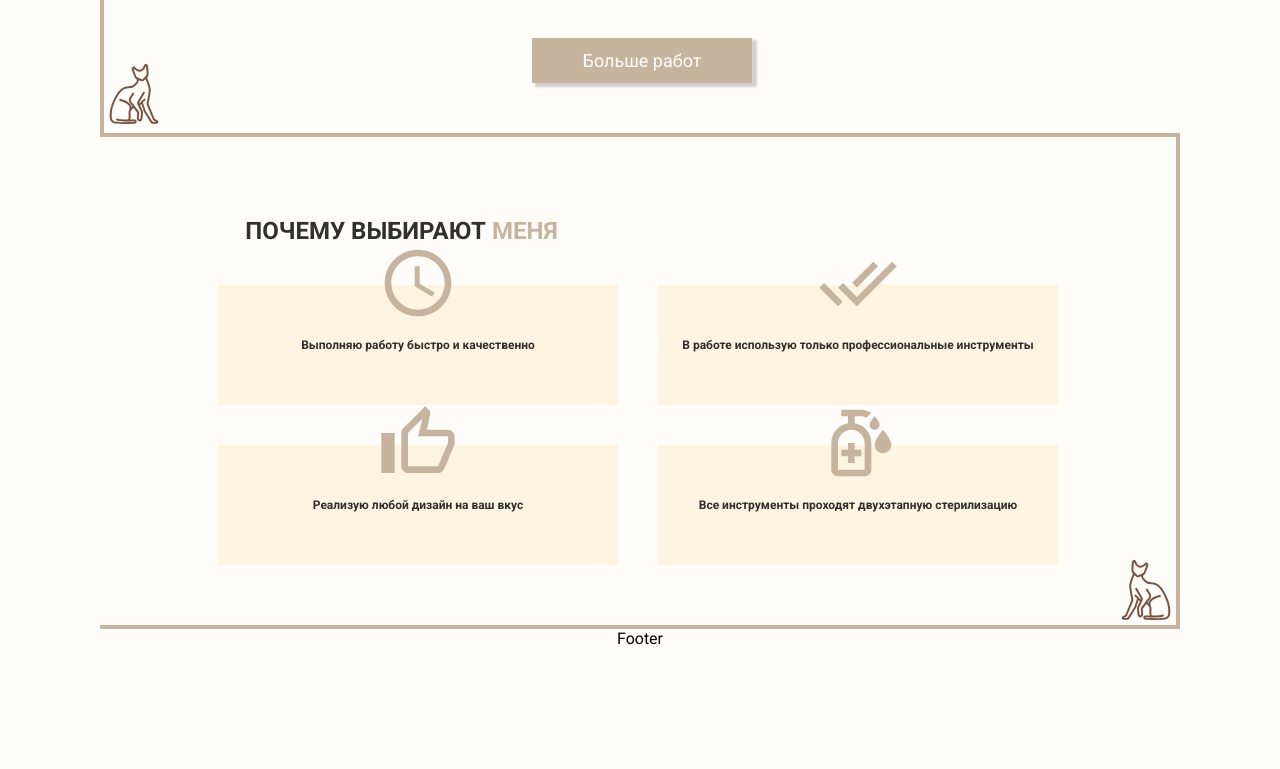
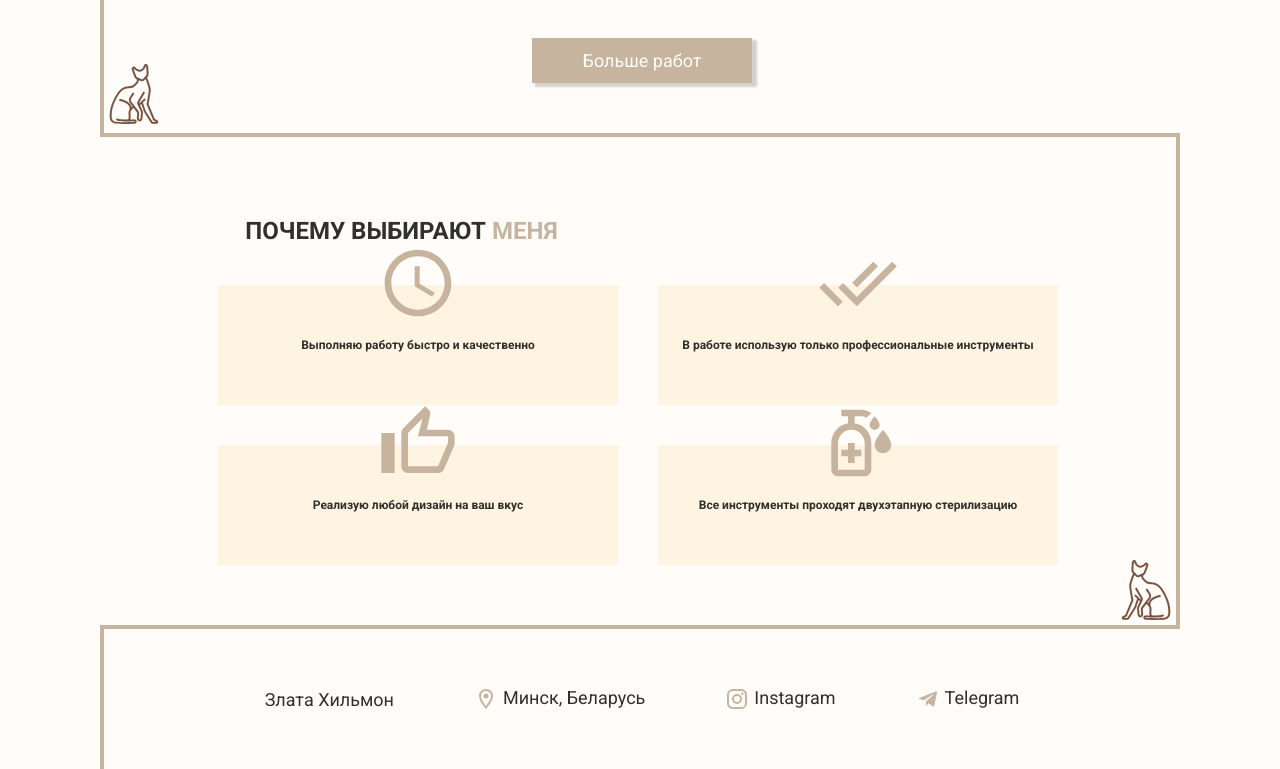
Before and after one commit to Pashashchuka/khil-nails, a React (Create React App) app in the folder khil-nails/: page /home in a window 1280 px wide. Shown: the part 1814-2583 px from the top of the page. Before the commit the page ends 2462 px from the top, so only its background shows below. Built offline with nearby package versions, Linux system fonts and the light colour scheme.

Commit message:
feat: implement footer section

```diff
--- a/khil-nails/src/components/Footer/Footer.module.scss
+++ b/khil-nails/src/components/Footer/Footer.module.scss
@@ -0,0 +1,48 @@
+.wrapper {
+  align-items: center;
+  border-left: 4px solid var(--light-brown-color);
+  display: flex;
+  justify-content: center;
+  gap: 80px;
+  height: 140px;
+  width: 100%;
+}
+
+.block {
+  display: flex;
+  flex-direction: row;
+  gap: 5px;
+}
+
+.icon {
+  color: var(--light-brown-color);
+  height: 25px;
+  width: 25px;
+}
+
+.text {
+  color: var(--brown-color);
+  font: var(--font-text-3);
+}
+
+.link {
+  color: var(--brown-color);
+  font: var(--font-text-3);
+  position: relative;
+  text-decoration: none;
+
+  &:before {
+    background-color: var(--light-brown-color);
+    bottom: -10%;
+    content: '';
+    height: 2px;
+    left: 0;
+    position: absolute;
+    transition: width 0.5s;
+    width: 0;
+  }
+
+  &:hover:before {
+    width: 100%;
+  }
+}
--- a/khil-nails/src/components/Footer/Footer.tsx
+++ b/khil-nails/src/components/Footer/Footer.tsx
@@ -1,7 +1,32 @@
 import { FC } from 'react'
+import TelegramIcon from '@mui/icons-material/Telegram'
+import InstagramIcon from '@mui/icons-material/Instagram'
+import LocationOnOutlinedIcon from '@mui/icons-material/LocationOnOutlined'
+
+import styles from './Footer.module.scss'
 
 const Footer: FC = () => {
-  return <div>Footer</div>
+  return (
+    <div className={styles.wrapper}>
+      <p className={styles.text}>Злата Хильмон</p>
+      <div className={styles.block}>
+        <LocationOnOutlinedIcon className={styles.icon} />
+        <p className={styles.text}>Минск, Беларусь</p>
+      </div>
+      <div className={styles.block}>
+        <InstagramIcon className={styles.icon} />
+        <a className={styles.link} href="advantages">
+          Instagram
+        </a>
+      </div>
+      <div className={styles.block}>
+        <TelegramIcon className={styles.icon} />
+        <a className={styles.link} href="price">
+          Telegram
+        </a>
+      </div>
+    </div>
+  )
 }
 
 export default Footer
```
